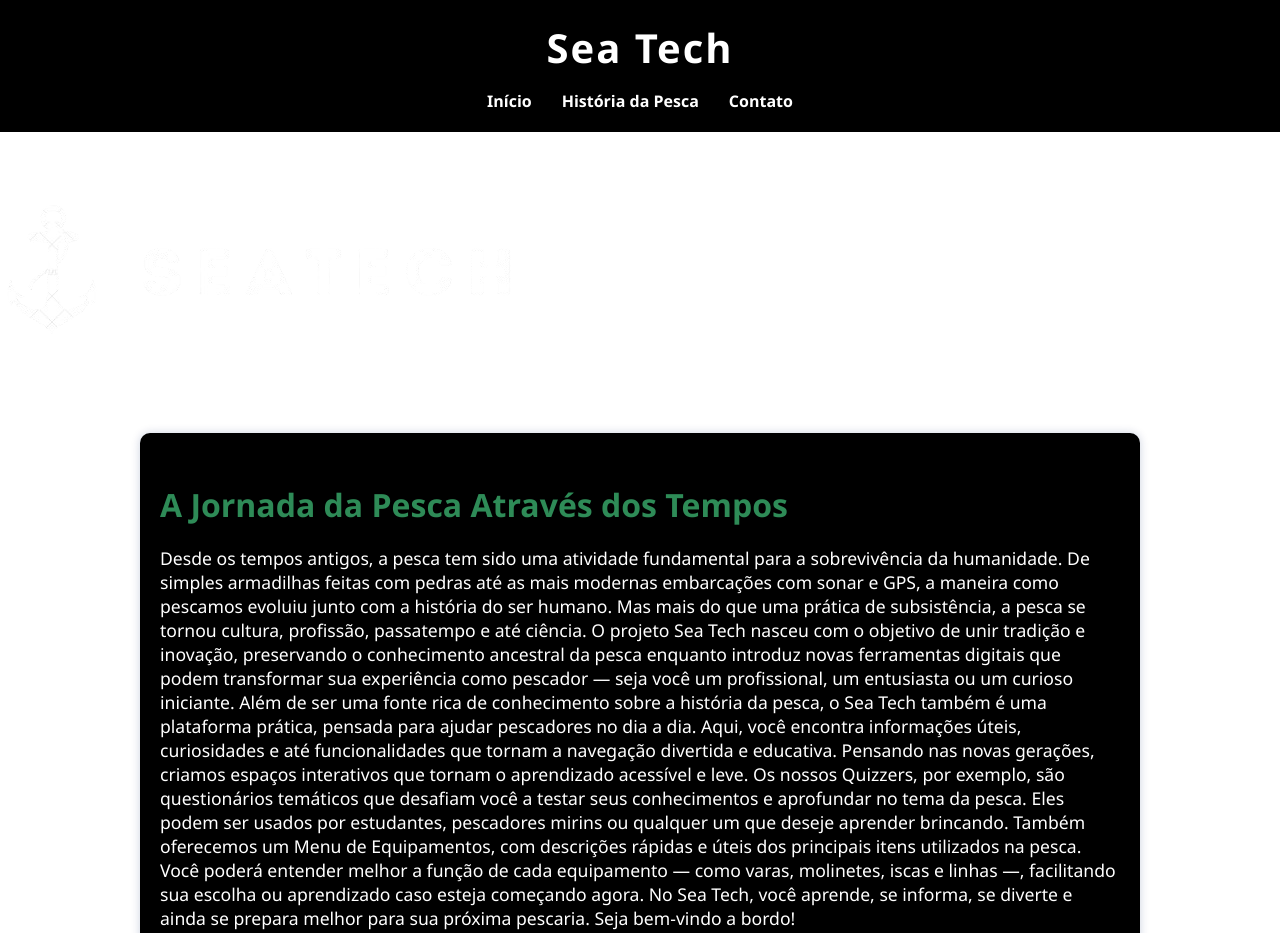
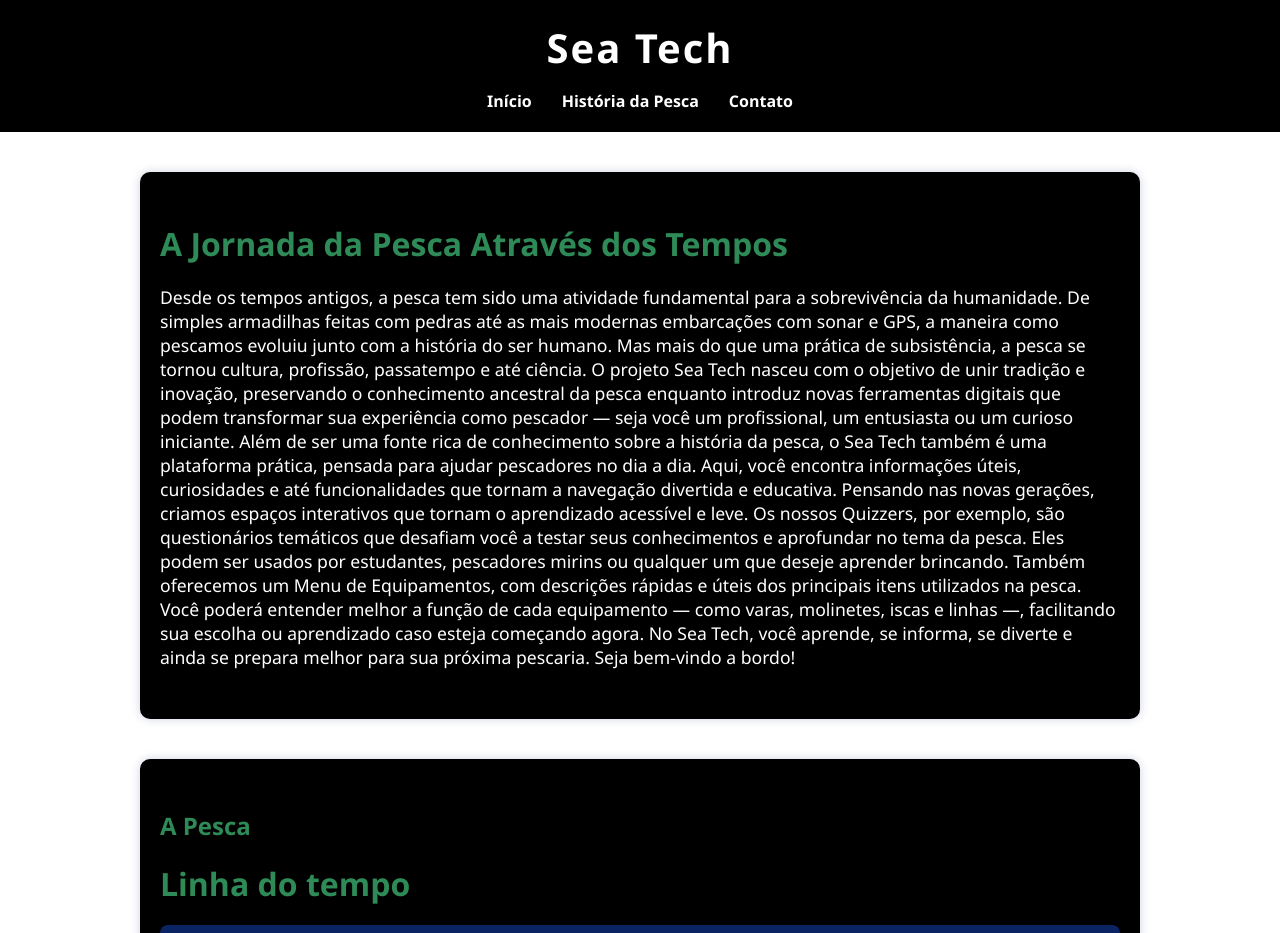
Before and after one commit to ojoaoalvsss/Sea-Tech, a website: page public/telas/inicial.html in a window 1280 px wide. Shown: the top 933 px of the page. Drawn offline with Linux system fonts and the light colour scheme.

```diff
--- a/public/css/style-jogo.css
+++ b/public/css/style-jogo.css
@@ -2,6 +2,8 @@
     margin: 0;
     font-family: sans-serif;
     background: #c2f0f7;
+    background-size: cover;
+    background-image: url(../Jogo/FundoDoMarAtualizado.png);
     overflow: hidden;
 }
 
--- a/public/css/style.css
+++ b/public/css/style.css
@@ -10,7 +10,6 @@
   height: 100%; */
   font-family: 'Helvetica Neue', sans-serif;
   background-image: url(../assets/imgs/backgroud-login.png);
-  /* background-image: url(../assets/imgs/backgroud-login.png); */
   background-size: cover;
   background-position: center;
   background-repeat: no-repeat;
--- a/public/telas/inicial.html
+++ b/public/telas/inicial.html
@@ -19,11 +19,6 @@
       </ul>
     </nav>
   </header>
-
-
-  <div id="menu-icone" class="menu-icone" role="button" tabindex="0" aria-label="Abrir menu hamburguer">
-    <img src="../assets/imgs/logo (2).png" alt="Logo" />
-  </div>
 
   <section id="inicio">
     <h2>A Jornada da Pesca Através dos Tempos</h2>
```
Also changed, not shown: public/Jogo/jogoV3.html (+17 -7 lines), public/meuperfil.html (+1 -0 lines), public/assets/imgs/FundoMar.jpg (added), 2 other files. Lines whose indentation alone changed are shown as unchanged.
